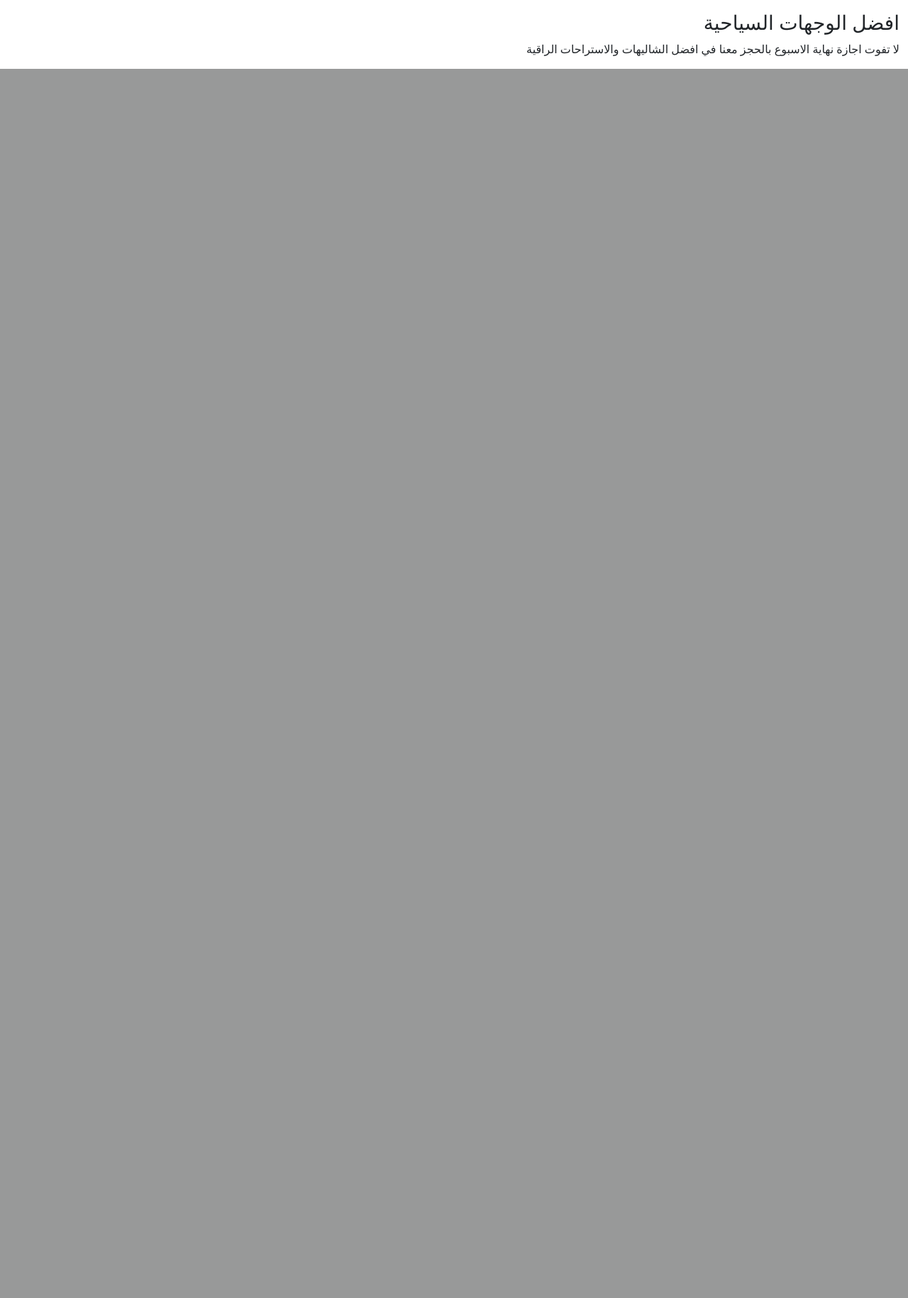
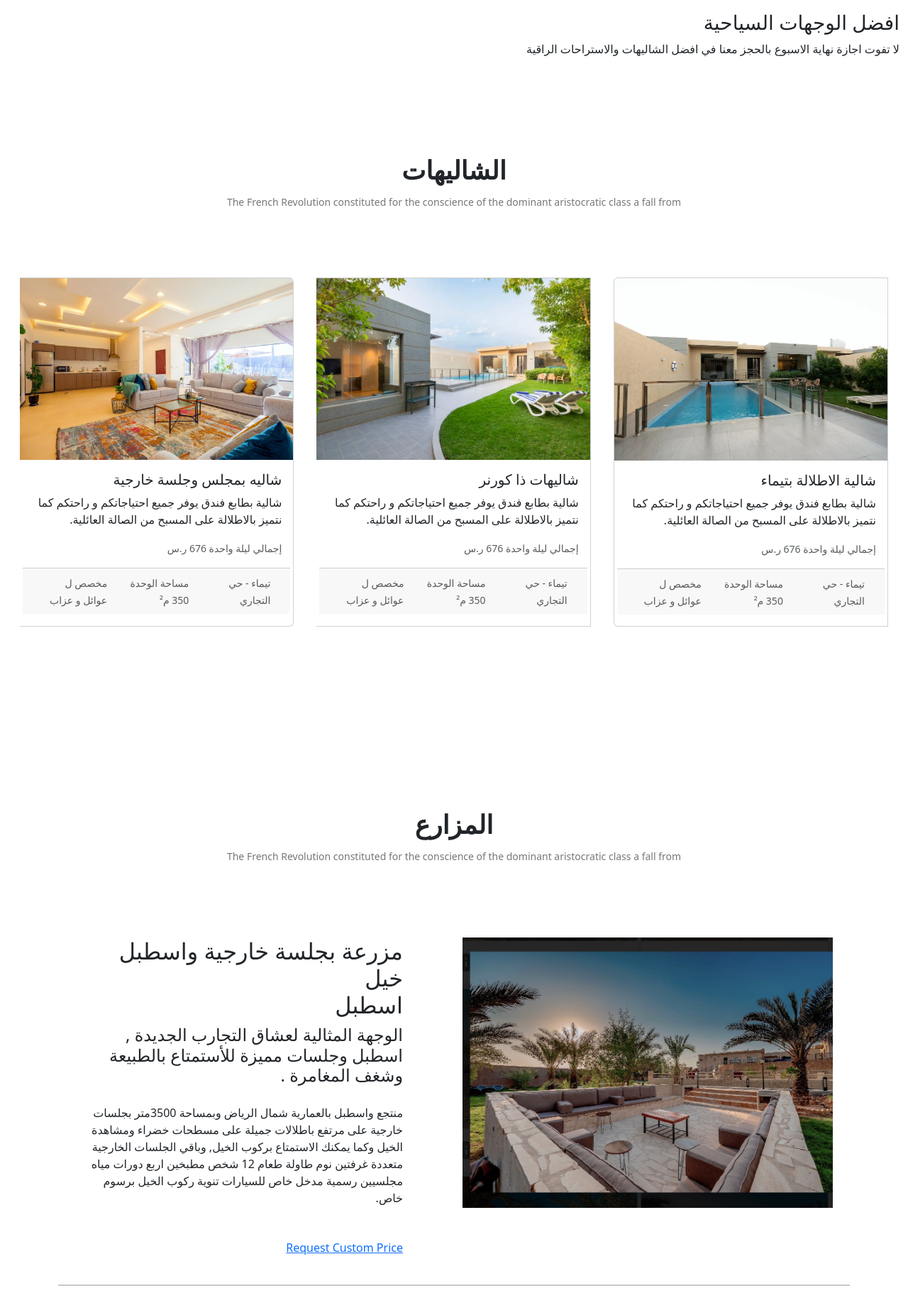
Before and after one commit to Eng-Mushtaq/Chalets-and-Farms-Reservation-Website, a PHP site: page / in a window 1280 px wide. Shown: the part 1089-2918 px from the top of the page at 71% size. Before the commit the page ends 1186 px from the top, so only its background shows below. Run offline with PHP 8.4, Linux system fonts and the light colour scheme.

Commit message:
complete sections

```diff
--- a/css/style.css
+++ b/css/style.css
@@ -6,12 +6,14 @@
     padding-top: 10px;
     padding-left: 10px;
     background-color: #f8f9fa;
+
   }
 
   .logo-container img {
     width: 50px;
     height: 50px;
     margin-right: 30%;
+
   }
 
   .contact-info {
@@ -30,6 +32,7 @@
 
   li {
     float: right;
+
   }
 
   li a {
@@ -50,3 +53,31 @@
 #myCarousel{
     width: 100%;
 }
+
+.about_content {
+  padding-right: 60px;
+}
+
+.about_content p {
+  padding: 18px 0px 30px;
+}
+
+.section_gap {
+  padding: 120px 0;
+}
+.section_title {
+  margin-bottom: 75px;
+}
+
+.section_title h2 {
+  font-size: 36px;
+  line-height: 45px;
+  font-weight: 600;
+}
+
+.section_title p {
+  font-size: 14px;
+  line-height: 30px;
+  color: #777777;
+  margin-bottom: 0px;
+}
--- a/index.html
+++ b/index.html
@@ -1,5 +1,9 @@
-<!DOCTYPE html ><html>
-    <html lang="ar" dir="rtl"></html>
+<!DOCTYPE html>
+<html>
+<html lang="ar" dir="rtl">
+
+</html>
+
 <head>
   <meta charset="UTF-8">
   <title>Chalets and Farms Reservation</title>
@@ -7,15 +11,15 @@
   <meta name="viewport" content="width=device-width, initial-scale=1">
   <link href="css/bootstrap.min.css" rel="stylesheet">
   <script src="javascript/bootstrap.bundle.min.js"></script>
+</head>
 
-</head>
 <body>
   <div class="header">
     <div class="logo-container">
       <img src="images/logo.png" alt="Logo">
     </div>
     <div class="contact-info">
-          <p>  support@gmail.com  </p>
+      <p> support@gmail.com </p>
       <a href="support@gmail.com"><img src="images/email.png" alt="support@gmail.com"></a>
       <p>+966 55 964 ****</p>
       <a href="tel:+966 55 964 ****"><img src="images/call.png" alt="+966 55 964 ****"></a>
@@ -33,8 +37,7 @@
     <li style="float:left"><a class="active" href="#about">تواصل معنا</a></li>
   </ul>
   <!-- Carousel -->
-<div id="demo" class="carousel slide" data-bs-ride="carousel">
-
+  <div id="demo" class="carousel slide " data-bs-ride="carousel">
     <!-- Indicators/dots -->
     <div class="carousel-indicators">
       <button type="button" data-bs-target="#demo" data-bs-slide-to="0" class="active"></button>
@@ -43,15 +46,15 @@
     </div>
 
     <!-- The slideshow/carousel -->
-    <div class="carousel-inner">
+    <div class="carousel-inner ">
       <div class="carousel-item active">
-        <img src="images/bg.png" alt="Los Angeles" class="d-block" style="width:100%">
+        <img src="images/bg.png" alt="alt" class="d-block" style="width:100%">
         <div class="carousel-caption">
           <h3>ساحليه</h3>
           <p>وجهات سياحية على البحر</p>
         </div>
       </div>
-      <div class="carousel-item">
+      <div class="carousel-item ">
         <img src="images/bg2.jpg" alt="Chicago" class="d-block" style="width:100%">
         <div class="carousel-caption">
           <h3>على الشاطئ</h3>
@@ -78,8 +81,166 @@
 
   <div class="container-fluid mt-3">
     <h3>افضل الوجهات السياحية</h3>
-    <p>لا تفوت اجازة نهاية الاسبوع بالحجز معنا في افضل الشاليهات والاستراحات الراقية  </p>
+    <p>لا تفوت اجازة نهاية الاسبوع بالحجز معنا في افضل الشاليهات والاستراحات الراقية </p>
   </div>
 
+  <section class="Chalets-Section section_gap" >
+    <div class="section_title text-center">
+      <h2 class="title_color">الشاليهات</h2>
+      <p>The French Revolution constituted for the conscience of the dominant aristocratic class a fall from </p>
+  </div>
+    <div class="container-fluid">
+
+      <!-- Use card-group to create a group of cards -->
+      <div class="card-group">
+        <!-- Use col-* classes to specify the number of columns for each card -->
+        <div class="card col-lg-3 col-md-6 col-sm-12 m-3">
+          <img src="images/ch1.webp" class="card-img-top" alt="...">
+          <div class="card-body">
+            <h5 class="card-title">شالية الاطلالة بتيماء</h5>
+            <p class="card-text">شالية بطابع فندق يوفر جميع احتياجاتكم و راحتكم كما نتميز بالاطلالة على المسبح من الصالة
+              العائلية.</p>
+            <p class="card-text"><small class="text-muted">إجمالي ليلة واحدة 676 ر.س</small></p>
+            <div class="card-footer row">
+              <div class="col-4"><small class="text-muted">تيماء - حي التجاري</small></div>
+              <div class="col-4"><small class="text-muted">مساحة الوحدة 350 م²</small></div>
+              <div class="col-4"><small class="text-muted">مخصص ل عوائل و عزاب</small></div>
+            </div>
+          </div>
+        </div>
+        <div class="card col-lg-3 col-md-6 col-sm-1 m-3">
+          <img src="images/ch2.webp" class="card-img-top" alt="...">
+          <div class="card-body">
+            <h5 class="card-title">شاليهات ذا كورنر</h5>
+            <p class="card-text">شالية بطابع فندق يوفر جميع احتياجاتكم و راحتكم كما نتميز بالاطلالة على المسبح من الصالة
+              العائلية.</p>
+            <p class="card-text"><small class="text-muted">إجمالي ليلة واحدة 676 ر.س</small></p>
+            <div class="card-footer row">
+              <div class="col-4"><small class="text-muted">تيماء - حي التجاري</small></div>
+              <div class="col-4"><small class="text-muted">مساحة الوحدة 350 م²</small></div>
+              <div class="col-4"><small class="text-muted">مخصص ل عوائل و عزاب</small></div>
+            </div>
+          </div>
+        </div>
+        <div class="card col-lg-3 col-md-6 col-sm-12 m-3">
+          <img src="images/ch3.jpeg" class="card-img-top" alt="...">
+          <div class="card-body">
+            <h5 class="card-title">شاليه بمجلس وجلسة خارجية</h5>
+            <p class="card-text">شالية بطابع فندق يوفر جميع احتياجاتكم و راحتكم كما نتميز بالاطلالة على المسبح من الصالة
+              العائلية.</p>
+            <p class="card-text"><small class="text-muted">إجمالي ليلة واحدة 676 ر.س</small></p>
+            <div class="card-footer row ">
+              <div class="col-4"><small class="text-muted">تيماء - حي التجاري</small></div>
+              <div class="col-4"><small class="text-muted">مساحة الوحدة 350 م²</small></div>
+              <div class="col-4"><small class="text-muted">مخصص ل عوائل و عزاب</small></div>
+            </div>
+          </div>
+        </div>
+      </div>
+    </div>
+  </section>
+
+  <section class="about_history_area section_gap">
+    <div class="container">
+      <div class="section_title text-center">
+        <h2 class="title_color">المزارع</h2>
+        <p>The French Revolution constituted for the conscience of the dominant aristocratic class a fall from </p>
+    </div>
+      <div class="row p-4">
+        <div class="col-md-6">
+          <img class="img-fluid" src="images/about_bg.jpg" alt="img">
+        </div>
+        <div class="col-md-6 d_flex align-items-center">
+          <div class="about_content ">
+            <h2 class="title title_color">مزرعة بجلسة خارجية واسطبل خيل <br>اسطبل</h2>
+            <h4 class="title title_color">الوجهة المثالية لعشاق التجارب الجديدة , اسطبل وجلسات مميزة للأستمتاع بالطبيعة وشغف المغامرة .</h4>
+            <p>منتجع واسطبل بالعمارية شمال الرياض وبمساحة 3500متر بجلسات خارجية على مرتفع باطلالات جميلة على مسطحات خضراء ومشاهدة الخيل وكما يمكنك الاستمتاع بركوب الخيل, وباقي الجلسات الخارجية متعددة غرفتين نوم طاولة طعام 12 شخص مطبخين اربع دورات مياه مجلسيين رسمية مدخل خاص للسيارات تنوية ركوب الخيل برسوم خاص.</p>
+            <a href="#" class="button_hover theme_btn_two">Request Custom Price</a>
+          </div>
+        </div>
+
+      </div>
+      <hr class="border-2 border-dark ">
+
+      <div class="row p-4">
+
+        <div class="col-md-6 d_flex align-items-center">
+          <div class="about_content ">
+            <h2 class="title title_color">
+              كوخ بمسبح خارجي ومسطح اخضر<br>الوصف</h2>
+            <p>كوخ في مزرعة يبعد عن الرياض 130 كيلو وعن الخرج 40 كيلو تقريبا ،كوخ بحديقة ومسبح خاص. تحيط به الاشجار والنخيل داخل مزرعة مزود بمطبخ ريفي مجهز بأواني الطبخ الرئيسية وأواني المائدة من إيكيا. يتكون من دورين. الدور الأول: صالة مفتوحة بجلسة داخلية وتلفزيون، ومطبخ ريفي مفتوح على الصالة، مزود بطاولة طعام ريفية بعدد ستة كراسي، بالإضافة لدورة مياه، وغرفة نوم مفردة عدد سريرين، بإطلالة رائعة عل الحديقة. الدور الثاني: غرفة نوم، بسرير كينج، وغرفة ملابس داخلية، وإطلالة رائعة على البلكونة. حديقة الكوخ تتكون من جلسة خاريجة: مجهزة بجلسة ريفية ومكيف صحراوي عالي الجودة، وطاولة طعام إسمنتية. النت متوفر ولكن شبكة الاتصال تتقطع في المزرعة.</p>
+            <a href="#" class="button_hover theme_btn_two">Request Custom Price</a>
+
+          </div>
+        </div>
+        <div class="col-md-6">
+          <img class="img-fluid" src="images/farm2.jpg" alt="img">
+        </div>
+      </div>
+    </div>
+  </section>
+
+  <section class="latest_blog_area section_gap">
+    <div class="container">
+        <div class="section_title text-center">
+            <h2 class="title_color">المنتجعات</h2>
+            <p>The French Revolution constituted for the conscience of the dominant aristocratic class a fall from </p>
+        </div>
+        <div class="row mb_30">
+            <div class="col-lg-4 col-md-6">
+                <div class="single-recent-blog-post">
+                    <div class="thumb">
+                        <img class="img-fluid" src="images/blog-1.jpg" alt="post">
+                    </div>
+                    <div class="details">
+                        <div class="tags">
+                            <a href="#" class="button_hover tag_btn"> شارع الوصل، حي العمارية, 66147 الرياض</a>
+                            <!-- <a href="#" class="button_hover tag_btn">Life Style</a> -->
+                        </div>
+                        <a href="#"><h4 class="sec_h4">منتجع درة نجد</h4></a>
+                        <p>يعتبر Dorat Najd Resort منتجع فندقي فاخر يتكون من 88 فيلا مفروشة ومجهزة بوسائل راحة عصرية ومواقف خاصة مظللة للسيارات، كما يتميز بمطعم عالمي عصري ومقهى خارجي تحيط به المناظر الطبيعية الخضراء، فيما تم تزيين المناطق المائية بالنوافير، وتوجد مساحة خارجية كبيرة تضم أشجار نخيل وأشجار أخرى، مما يوفر واحة حقيقية في قلب الصحراء.</p>
+                        <h6 class="date title_color">31st January,2018</h6>
+                    </div>
+                </div>
+            </div>
+            <div class="col-lg-4 col-md-6">
+                <div class="single-recent-blog-post">
+                    <div class="thumb">
+                        <img class="img-fluid" src="images/blog-2.jpg" alt="post">
+                    </div>
+                    <div class="details">
+                        <div class="tags">
+                            <a href="#" class="button_hover tag_btn">الرياض</a>
+                            <a href="#" class="button_hover tag_btn">المملكة العربية السعودية</a>
+                        </div>
+                        <a href="#"><h4 class="sec_h4">منتجعات ارجان بارك</h4></a>
+                        <p>تشمل جميع الوحدات في المنتجع آلة تحضير القهوة، كما يتوفر حمّام خاص مزود بدش ولوازم استحمام مجاناً، فيما توفر أيضاً بعض الوحدات في "Arjan Park Resorts" إطلالة على المسبح للضيوف، بينما تحتوي جميع غرف الضيوف المتوفرة في مكان الإقامة على تلفزيون بشاشة مسطحة ونعال.</p>
+                        <h6 class="date title_color">31st January,2018</h6>
+                    </div>
+                </div>
+            </div>
+            <div class="col-lg-4 col-md-6">
+                <div class="single-recent-blog-post">
+                    <div class="thumb">
+                        <img class="img-fluid" src="images/blog-3.jpg" alt="post">
+                    </div>
+                    <div class="details">
+                        <div class="tags">
+                            <a href="#" class="button_hover tag_btn"> شارع الصحابة , المؤنسية, 11541 الرياض</a>
+                            <!-- <a href="#" class="button_hover tag_btn">Life Style</a> -->
+                        </div>
+                        <a href="#"><h4 class="sec_h4">منتجعات قوت</h4></a>
+                        <p>تقع منتجعات قوت في الرياض، وتتميز بأماكن إقامة فريدة فاخرة. كما تتميز جميع الوحدات بمسبح خاص وخدمة الواي فاي مجانًا في جميع مناطق مكان الإقامة. ويقع مركز غرناطة التجاري على بعد 15 دقائق بالسيارة.
+
+                          تتوفر خدمة نقل إلى المطار عند الطلب. </p>
+                        <h6 class="date title_color">31st January,2018</h6>
+                    </div>
+                </div>
+            </div>
+        </div>
+    </div>
+</section>
+
 </body>
+
 </html>
```
Also changed, not shown: images/about_bg.jpg (added), images/blog-1.jpg (added), images/blog-2.jpg (added), images/blog-3.jpg (added), images/ch1.webp (added), images/ch2.webp (added), images/ch3.jpeg (added), images/ch3.jpg (added), images/ch3.webp (added), images/farm2.jpg (added), 1 other file. Lines whose indentation alone changed are shown as unchanged.
